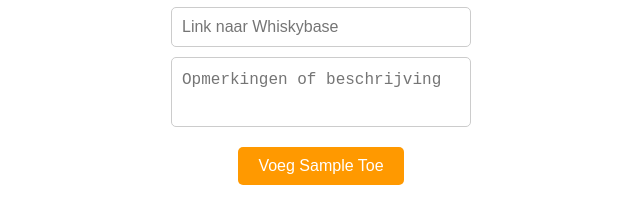
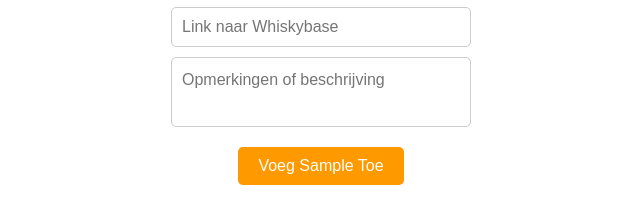
Before and after one commit to Ublala/SampleSwapper, a plain HTML site: page index.html in a window 1280 px wide. Shown: the part 630-842 px from the top of the page, 319-959 px from the left. Drawn offline with Linux system fonts and the light colour scheme; no server answers.

Commit message:
Update styles.css

```diff
--- a/styles.css
+++ b/styles.css
@@ -34,6 +34,12 @@ button:hover {
     background-color: #cc7a00;
 }
 
+#logoutButton {
+    position: absolute; /* Zet de knop op een vaste positie */
+    top: 20px; /* Afstand vanaf de bovenkant */
+    left: 20px; /* Plaats de knop aan de linkerkant */
+}
+
 .sample-card {
     border: 1px solid #ddd;
     padding: 10px;
@@ -45,17 +51,18 @@ button:hover {
 
 textarea {
     display: block;
-    width: 80%; /* Zelfde breedte als inputvelden */
-    max-width: 300px; /* Houdt de breedte gelijk aan de inputvelden */
+    width: 80%;
+    max-width: 300px;
     padding: 10px;
     font-size: 16px;
-    border: 1px solid #ccc; /* Zelfde rand als invoervelden */
+    font-family: inherit; /* Hiermee krijgt het hetzelfde lettertype als de rest */
+    border: 1px solid #ccc;
     border-radius: 5px;
-    resize: none; /* Voorkomt handmatige vergroting */
-    overflow-y: hidden; /* Scrollbar alleen als nodig */
-    min-height: 40px; /* Zelfde hoogte als inputvelden */
-    line-height: 1.5; /* Beter uitgelijnde tekst */
+    resize: none;
+    overflow-y: hidden;
+    min-height: 40px;
+    line-height: 1.5;
     box-sizing: border-box;
-    margin: 10px auto; /* Centreer net als inputvelden */
+    margin: 10px auto;
     background-color: white;
 }
```
